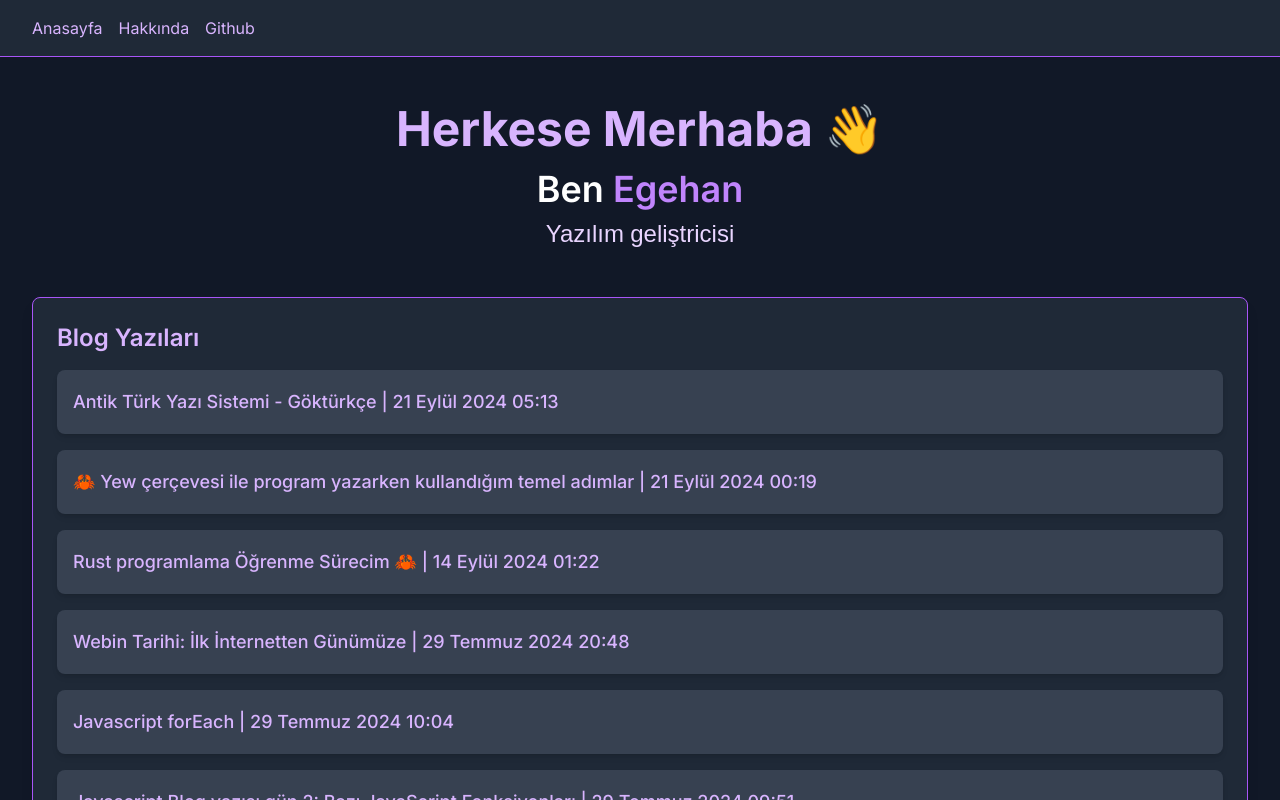
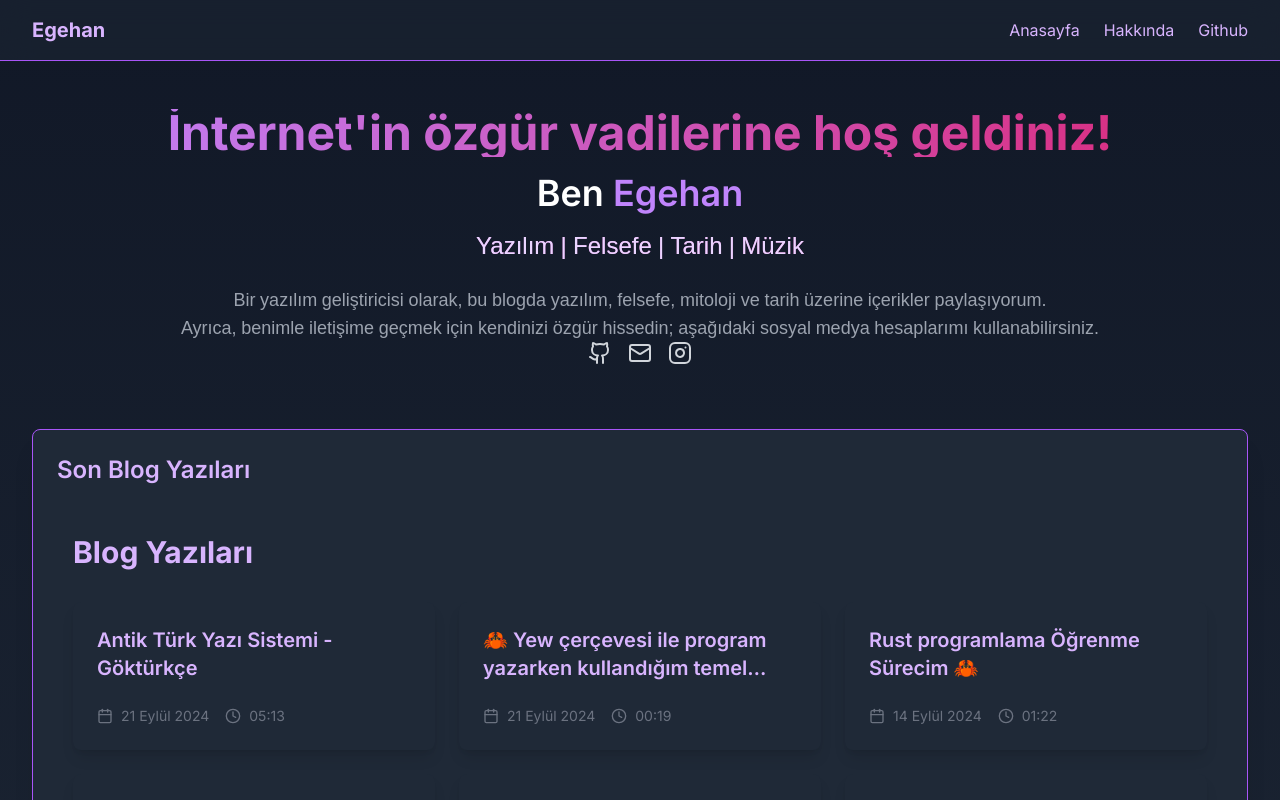
Before and after one commit to VastSea0/uzaylinin-notlari, a Next.js app: page / in a window 1280 px wide. Shown: the top 800 px of the page. Built offline with nearby package versions, Linux system fonts and the light colour scheme.

Commit message:
Refactor blog page component to improve readability and add post excerpts

```diff
--- a/src/app/blog/[slug]/page.js
+++ b/src/app/blog/[slug]/page.js
@@ -6,6 +6,7 @@ import rehypeRaw from 'rehype-raw'
 import remarkGfm from 'remark-gfm'
 import rehypeReact from 'rehype-react'
 import Link from 'next/link'
+import { ArrowLeft, Calendar, Clock, Github } from 'lucide-react'
 import Card from '../../comps/card'
 
 const components = {
@@ -19,28 +20,35 @@ export default function BlogPost({ params }) {
   const { data, content } = matter(fileContent)
 
   return (
-    <div className="min-h-screen bg-gray-900 text-white">
-      <header className="bg-gray-800 border-b border-purple-500">
+    <div className="min-h-screen bg-gradient-to-b from-gray-900 to-gray-800 text-white">
+      <header className="bg-gray-800 bg-opacity-50 backdrop-filter backdrop-blur-lg border-b border-purple-500 sticky top-0 z-10">
         <nav className="max-w-7xl mx-auto px-4 sm:px-6 lg:px-8 py-4">
-          <ul className="flex space-x-4">
-            <li><Link href="/" className="text-purple-300 hover:text-purple-100">Anasayfa</Link></li>
-            <li><Link href="/blog/helo" className="text-purple-300 hover:text-purple-100">Hakkında</Link></li>
-            <li><Link href="https://github.com/VastSea0" className="text-purple-300 hover:text-purple-100">Github</Link></li>
+          <ul className="flex items-center justify-between">
+            <li>
+              <Link href="/" className="flex items-center text-purple-300 hover:text-purple-100 transition duration-300">
+                <ArrowLeft className="mr-2" size={20} />
+                Geri Dön
+              </Link>
+            </li>
+            <div className="flex space-x-6">
+              <li><Link href="/" className="text-purple-300 hover:text-purple-100 transition duration-300">Anasayfa</Link></li>
+              <li><Link href="/blog/helo" className="text-purple-300 hover:text-purple-100 transition duration-300">Hakkında</Link></li>
+              <li><Link href="https://github.com/VastSea0" className="text-purple-300 hover:text-purple-100 transition duration-300">Github</Link></li>
+            </div>
           </ul>
         </nav>
       </header>
-      <main className="max-w-7xl mx-auto py-12 px-4 sm:px-6 lg:px-8">
-        <div className="text-center mb-12">
-          <h1 className="text-5xl font-bold mb-4 text-purple-300">Herkese Merhaba 👋</h1>
-          <h2 className="text-4xl font-semibold mb-2">Ben <span className="text-purple-400">Egehan 🦀</span></h2>
-          <p className="text-2xl text-purple-200">Yazılım geliştricisi</p>
+
+      <main className="max-w-4xl mx-auto py-12 px-4 sm:px-6 lg:px-8">
+        <article className="bg-gray-800 shadow-xl rounded-lg overflow-hidden border border-purple-500 transition duration-300 hover:shadow-2xl">
+          <div className="p-8">
+            <h1 className="text-4xl font-bold mb-4 text-purple-300">{data.title}</h1>
+            <div className="flex items-center text-gray-400 mb-8">
+              <Calendar size={18} className="mr-2" />
+              <span className="mr-4">{new Date(data.date).toLocaleDateString('tr-TR', { year: 'numeric', month: 'long', day: 'numeric' })}</span>
+              <Clock size={18} className="mr-2" />
+              <span>{new Date(data.date).toLocaleTimeString('tr-TR', { hour: '2-digit', minute: '2-digit' })}</span>
             </div>
-
-        <div className="bg-gray-800 shadow-lg rounded-lg overflow-hidden border border-purple-500">
-          <div className="p-6">
-            <h2 className="text-2xl font-semibold text-purple-300 mb-4">{data.title} | {data.date}</h2>
-            <div className="min-h-screen bg-gray-900 text-white">
-              <article className="max-w-3xl mx-auto px-4 sm:px-6 lg:px-8 py-12">
             <div className="prose prose-lg prose-invert prose-purple max-w-none">
               <ReactMarkdown
                 rehypePlugins={[rehypeRaw, [rehypeReact, { components }]]}
@@ -50,14 +58,13 @@ export default function BlogPost({ params }) {
                 {content}
               </ReactMarkdown>
             </div>
+          </div>
         </article>
-            </div>
-          </div>
-        </div>
       </main>
-      <footer className="bg-gray-800 mt-12 py-6 border-t border-purple-500">
+
+      <footer className="bg-gray-800 bg-opacity-50 mt-12 py-6 border-t border-purple-500">
         <div className="max-w-7xl mx-auto px-4 sm:px-6 lg:px-8 text-center">
-          <p className="text-purple-300">&copy; 2024 Egehan. Tüm hakları saklıdır.</p>
+          <p className="text-purple-300">&copy; {new Date().getFullYear()} Egehan. Tüm hakları saklıdır.</p>
         </div>
       </footer>
     </div>
--- a/src/app/blog/page.js
+++ b/src/app/blog/page.js
@@ -2,46 +2,57 @@ import Link from 'next/link'
 import fs from 'fs'
 import path from 'path'
 import matter from 'gray-matter'
+import { CalendarIcon, ClockIcon } from 'lucide-react'
 
 export default function Blog() {
   const postsDirectory = path.join(process.cwd(), 'posts')
   const fileNames = fs.readdirSync(postsDirectory)
-
   const posts = fileNames.map(fileName => {
     const fullPath = path.join(postsDirectory, fileName)
     const fileContents = fs.readFileSync(fullPath, 'utf8')
     const { data } = matter(fileContents)
-
     return {
       slug: fileName.replace('.md', ''),
       title: data.title,
-      date: new Date(data.date) // Tarihleri Date nesnesine dönüştür
+      date: new Date(data.date),
+      excerpt: data.excerpt || ''
     }
   })
 
-  // Tarihleri en yeni olanı en üstte olacak şekilde sıralama
   const sortedPosts = posts.sort((a, b) => b.date - a.date)
 
   return (
-    <ul className="space-y-4">
+    <div className="container mx-auto px-4 py-8">
+      <h1 className="text-3xl font-bold text-purple-300 mb-8">Blog Yazıları</h1>
+      <div className="grid gap-6 md:grid-cols-2 lg:grid-cols-3">
         {sortedPosts.map((post) => (
-        <li key={post.slug} className="bg-gray-700 shadow-md rounded-lg overflow-hidden">
-          <Link href={`/blog/${post.slug}`}>
-            <div className="px-4 py-5 hover:bg-gray-600 transition duration-150 ease-in-out">
-              <h3 className="text-lg leading-6 font-medium text-purple-300">
-                {post.title} | {post.date.toLocaleDateString('tr-TR', {
+          <Link href={`/blog/${post.slug}`} key={post.slug} className="block">
+            <article className="bg-gray-800 rounded-lg overflow-hidden shadow-lg hover:shadow-xl transition-shadow duration-300 ease-in-out">
+              <div className="p-6">
+                <h2 className="text-xl font-semibold text-purple-300 mb-2 line-clamp-2">{post.title}</h2>
+                <p className="text-gray-400 mb-4 line-clamp-3">{post.excerpt}</p>
+                <div className="flex items-center text-sm text-gray-500">
+                  <CalendarIcon className="w-4 h-4 mr-2" />
+                  <time dateTime={post.date.toISOString()}>
+                    {post.date.toLocaleDateString('tr-TR', {
                       day: '2-digit',
                       month: 'long',
                       year: 'numeric'
-                })} {post.date.toLocaleTimeString('tr-TR', {
+                    })}
+                  </time>
+                  <ClockIcon className="w-4 h-4 ml-4 mr-2" />
+                  <span>
+                    {post.date.toLocaleTimeString('tr-TR', {
                       hour: '2-digit',
                       minute: '2-digit'
                     })}
-              </h3>
+                  </span>
                 </div>
+              </div>
+            </article>
           </Link>
-        </li>
         ))}
-    </ul>
+      </div>
+    </div>
   )
 }
--- a/src/app/page.js
+++ b/src/app/page.js
@@ -1,34 +1,61 @@
 import Link from 'next/link'
+import { Github, Mail, Instagram } from 'lucide-react'
 import Blog from './blog/page'
 
 export default function Home() {
   return (
-    <div className="min-h-screen bg-gray-900 text-white">
-       <header className="bg-gray-800 border-b border-purple-500">
-      <nav className="max-w-7xl mx-auto px-4 sm:px-6 lg:px-8 py-4">
-        <ul className="flex space-x-4">
-          <li><Link href="/" className="text-purple-300 hover:text-purple-100">Anasayfa</Link></li>
-          <li><Link href="/blog/helo" className="text-purple-300 hover:text-purple-100">Hakkında</Link></li>
-          <li><Link href=" https://github.com/VastSea0" className="text-purple-300 hover:text-purple-100">Github</Link></li>
-        </ul>
-      </nav>
-    </header>
+    <div className="min-h-screen bg-gradient-to-b from-gray-900 to-gray-800 text-white">
+      <header className="bg-gray-800 bg-opacity-50 backdrop-filter backdrop-blur-lg border-b border-purple-500 sticky top-0 z-10">
+        <nav className="max-w-7xl mx-auto px-4 sm:px-6 lg:px-8 py-4">
+          <ul className="flex items-center justify-between">
+            <li className="font-bold text-xl text-purple-300">Egehan</li>
+            <div className="flex space-x-6">
+              <li><Link href="/" className="text-purple-300 hover:text-purple-100 transition duration-300">Anasayfa</Link></li>
+              <li><Link href="/blog/helo" className="text-purple-300 hover:text-purple-100 transition duration-300">Hakkında</Link></li>
+              <li><Link href="https://github.com/VastSea0" className="text-purple-300 hover:text-purple-100 transition duration-300">Github</Link></li>
+            </div>
+          </ul>
+        </nav>
+      </header>
+
       <main className="max-w-7xl mx-auto py-12 px-4 sm:px-6 lg:px-8">
-        <div className="text-center mb-12">
-          <h1 className="text-5xl font-bold mb-4 text-purple-300">Herkese Merhaba 👋</h1>
-          <h2 className="text-4xl font-semibold mb-2">Ben <span className="text-purple-400">Egehan</span></h2>
-          <p className="text-2xl text-purple-200">Yazılım geliştricisi</p>
+        <div className="text-center mb-16">
+
+          <h1 className="text-5xl font-bold mb-4 text-transparent bg-clip-text bg-gradient-to-r from-purple-400 to-pink-600">
+            İnternet'in özgür vadilerine hoş geldiniz!
+          </h1>
+          <h2 className="text-4xl font-semibold mb-4">
+            Ben <span className="text-purple-400">Egehan</span>
+          </h2>
+          <p className="text-2xl text-purple-200 mb-6 bg-clip-text bg-gradient-to-r from-purple-400 to-pink-600 "> Yazılım | Felsefe | Tarih | Müzik</p>
+
+
+          <p className="text-lg text-gray-400">Bir yazılım geliştiricisi olarak, bu blogda yazılım, felsefe, mitoloji ve tarih üzerine içerikler paylaşıyorum.</p>
+          <p className="text-lg text-gray-400">Ayrıca, benimle iletişime geçmek için kendinizi özgür hissedin; aşağıdaki sosyal medya hesaplarımı kullanabilirsiniz.</p>
+          <div className="flex justify-center space-x-4">
+            <a href="https://github.com/VastSea0" target="_blank" rel="noopener noreferrer" className="text-gray-300 hover:text-white transition duration-300">
+              <Github size={24} />
+            </a>
+            <a href="mailto:vastseaoffical0@outlook.com" className="text-gray-300 hover:text-white transition duration-300">
+              <Mail size={24} />
+            </a>
+            <a href="https://instagram.com/crusttaceans" target="_blank" rel="noopener noreferrer" className="text-gray-300 hover:text-white transition duration-300">
+              <Instagram size={24} />
+            </a>
+          </div>
         </div>
-        <div className="bg-gray-800 shadow-lg rounded-lg overflow-hidden border border-purple-500">
+
+        <div className="bg-gray-800 shadow-xl rounded-lg overflow-hidden border border-purple-500 transition duration-300 hover:shadow-2xl hover:border-pink-500">
           <div className="p-6">
-            <h2 className="text-2xl font-semibold text-purple-300 mb-4">Blog Yazıları</h2>
+            <h3 className="text-2xl font-semibold mb-4 text-purple-300">Son Blog Yazıları</h3>
             <Blog />
           </div>
         </div>
       </main>
-      <footer className="bg-gray-800 mt-12 py-6 border-t border-purple-500">
+
+      <footer className="bg-gray-800 bg-opacity-50 mt-12 py-6 border-t border-purple-500">
         <div className="max-w-7xl mx-auto px-4 sm:px-6 lg:px-8 text-center">
-          <p className="text-purple-300">&copy; 2024 Egehan. Tüm hakları saklıdır. </p>
+          <p className="text-purple-300">&copy; {new Date().getFullYear()} Egehan. Tüm hakları saklıdır.</p>
         </div>
       </footer>
     </div>
```
Lines whose indentation alone changed are shown as unchanged.
